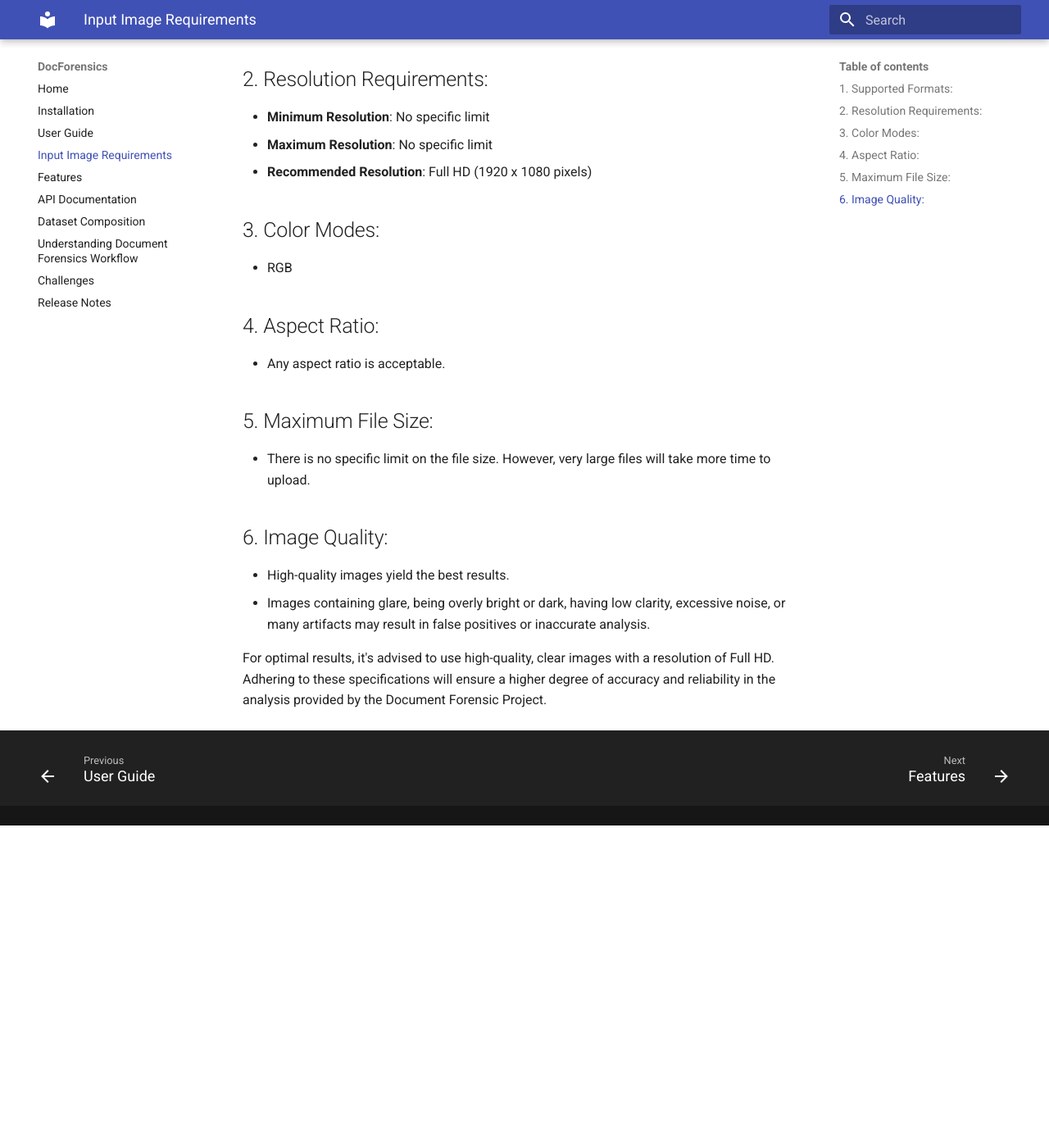
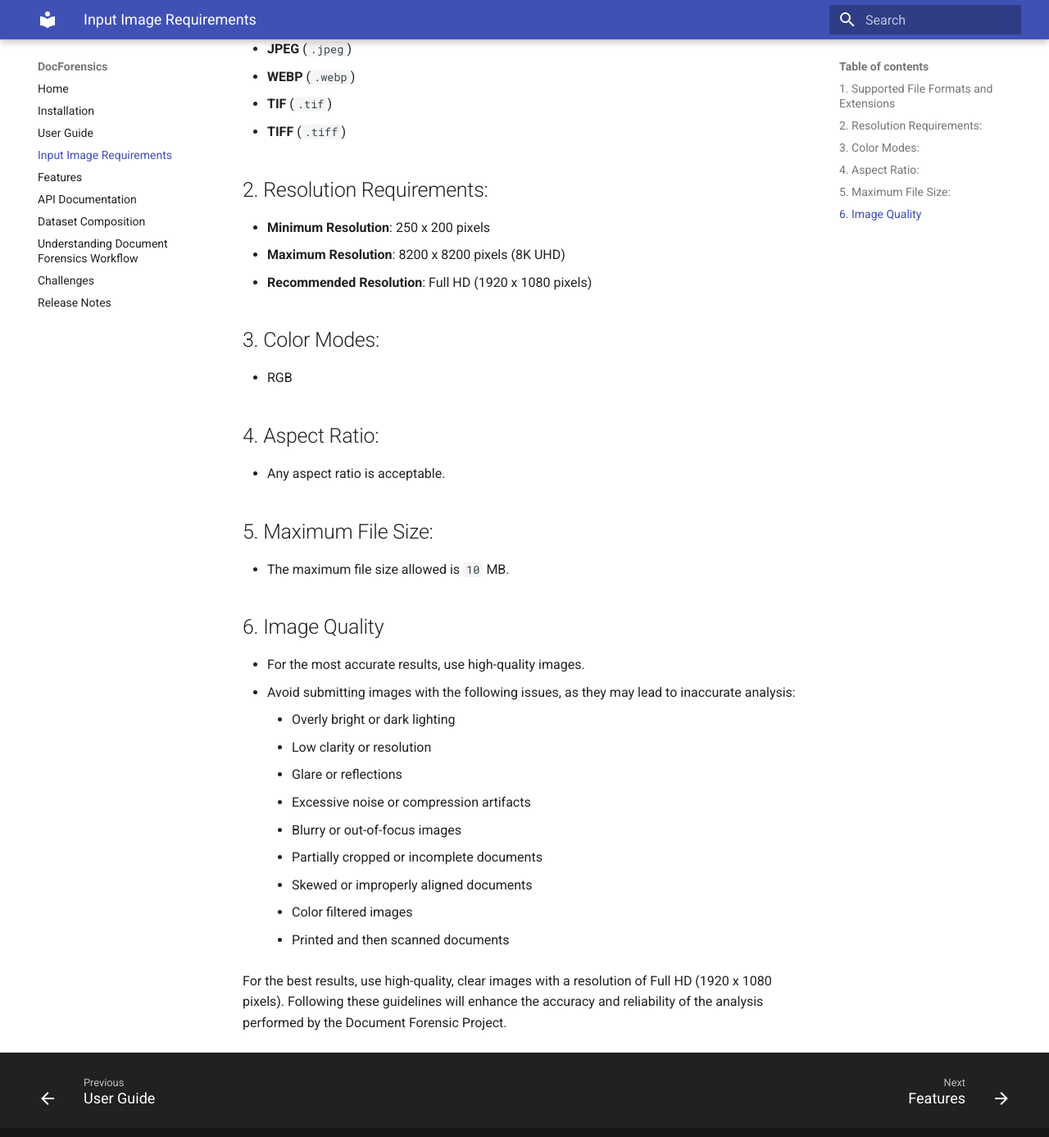
Before and after one commit to Nivratti/DocForensics_documentation, an MkDocs documentation site: the page built from docs/input_image_requirements.md, in a window 1280 px wide and 1400 px high, scrolled down 409 px. Shown: the top 1387 px of the window at 82% size. Built offline with MkDocs 1.6.1 and Material for MkDocs 9.7.7, drawn with Linux system fonts in a browser that asks for light colours; before the commit the page ends 1416 px from its top, so only the background shows below that; some of the changed text lies outside the part shown.

Commit message:
update image requirements doc

```diff
--- a/docs/input_image_requirements.md
+++ b/docs/input_image_requirements.md
@@ -1,17 +1,22 @@
 
 # Document Forensic - Input Image Requirements
 
-For accurate analysis and meaningful results, it's important to adhere to certain image specifications when using the Document Forensic Project. Below are the image requirements:
+To ensure accurate analysis and reliable results, please follow these image guidelines when using the Document Forensic Project:
 
-## 1. Supported Formats:
-   - PNG
-   - JPG
-   - JPEG
-   - WEBP
+## 1. Supported File Formats and Extensions
+
+The Document Forensic Project supports the following image file formats and their extensions for analysis:
+
+- **PNG** (`.png`)
+- **JPG** (`.jpg`)
+- **JPEG** (`.jpeg`)
+- **WEBP** (`.webp`)
+- **TIF** (`.tif`)
+- **TIFF** (`.tiff`)
 
 ## 2. Resolution Requirements:
-   - **Minimum Resolution**: No specific limit
-   - **Maximum Resolution**: No specific limit
+   - **Minimum Resolution**: 250 x 200 pixels
+   - **Maximum Resolution**:  8200 x 8200 pixels (8K UHD)
    - **Recommended Resolution**: Full HD (1920 x 1080 pixels)
 
 ## 3. Color Modes:
@@ -21,10 +26,20 @@ For accurate analysis and meaningful results, it's important to adhere to certai
    - Any aspect ratio is acceptable.
 
 ## 5. Maximum File Size:
-   - There is no specific limit on the file size. However, very large files will take more time to upload.
+   - The maximum file size allowed is `10` MB.
 
-## 6. Image Quality:
-   - High-quality images yield the best results.
-   - Images containing glare, being overly bright or dark, having low clarity, excessive noise, or many artifacts may result in false positives or inaccurate analysis.
+## 6. Image Quality
 
-For optimal results, it's advised to use high-quality, clear images with a resolution of Full HD. Adhering to these specifications will ensure a higher degree of accuracy and reliability in the analysis provided by the Document Forensic Project.
+   - For the most accurate results, use high-quality images.
+   - Avoid submitting images with the following issues, as they may lead to inaccurate analysis:
+      - Overly bright or dark lighting
+      - Low clarity or resolution
+      - Glare or reflections
+      - Excessive noise or compression artifacts
+      - Blurry or out-of-focus images
+      - Partially cropped or incomplete documents
+      - Skewed or improperly aligned documents
+      - Color filtered images
+      - Printed and then scanned documents
+
+For the best results, use high-quality, clear images with a resolution of Full HD (1920 x 1080 pixels). Following these guidelines will enhance the accuracy and reliability of the analysis performed by the Document Forensic Project.
```
